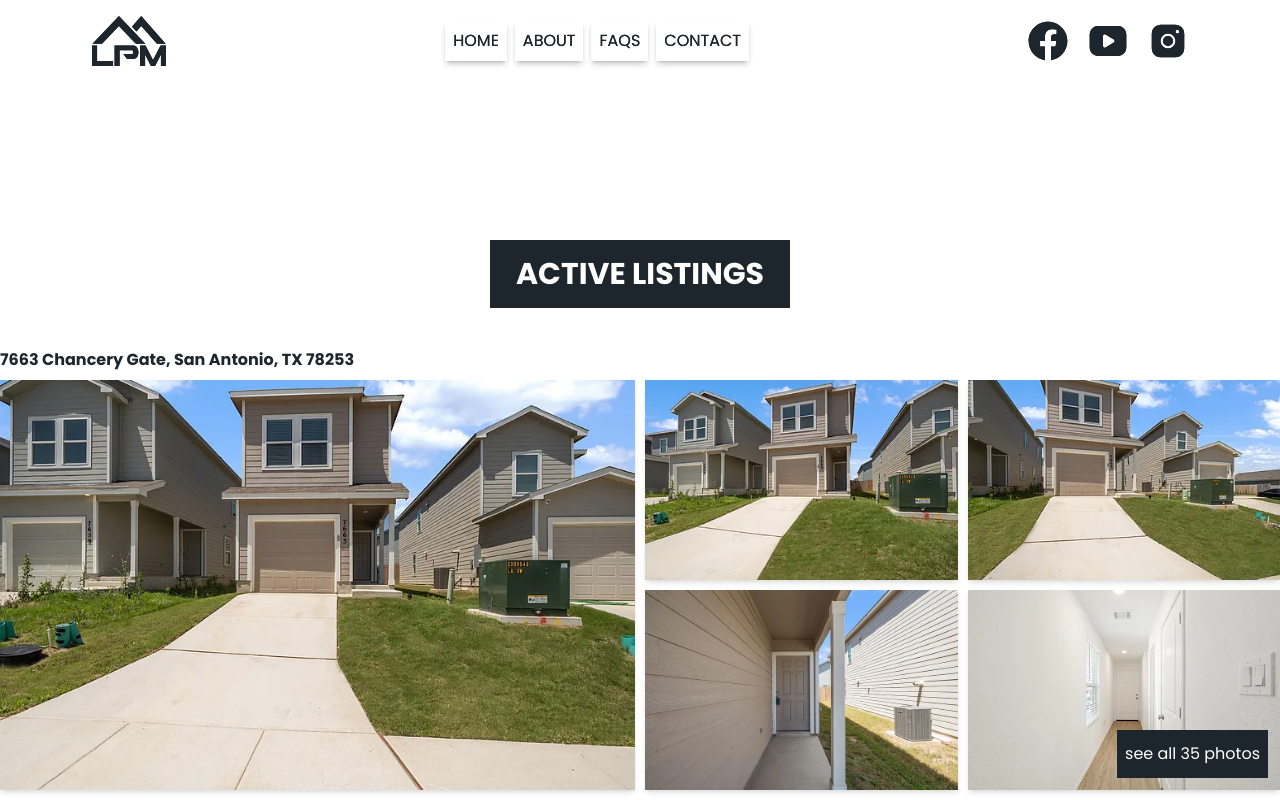
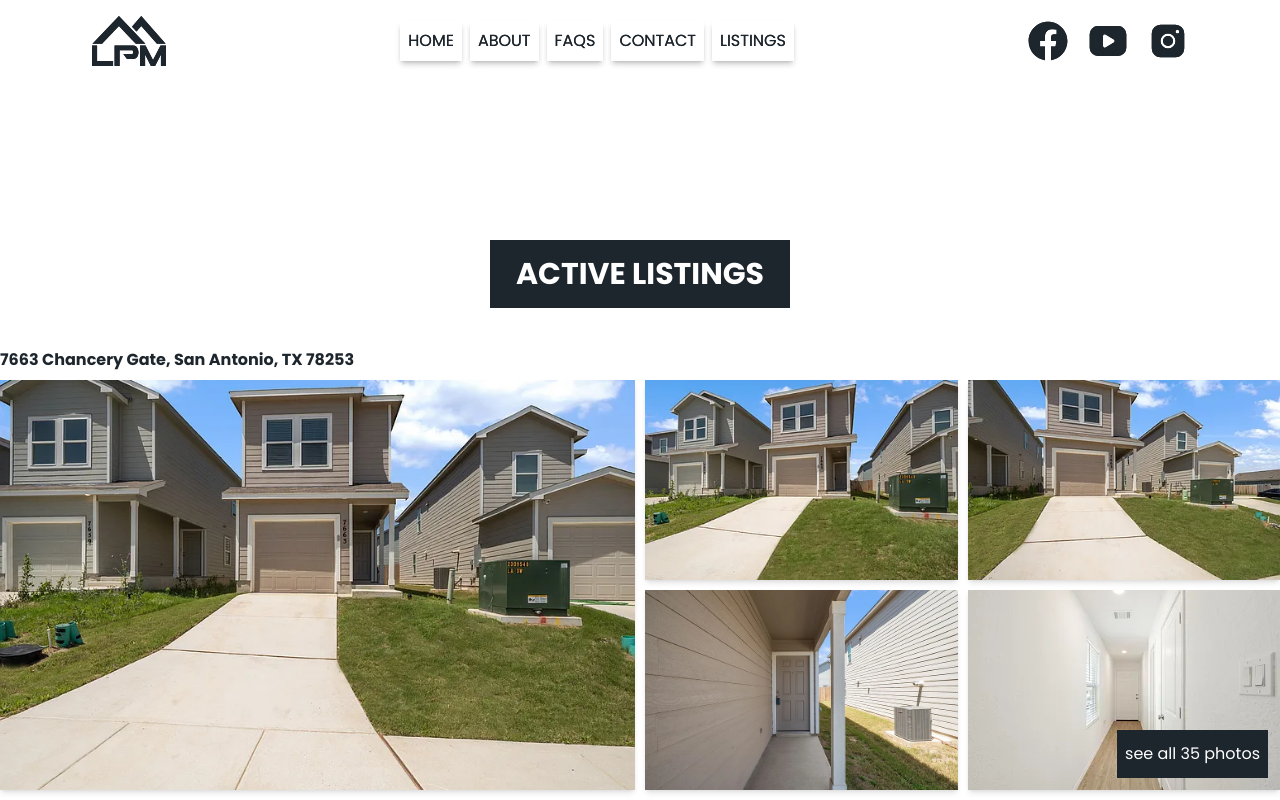
Before and after one commit to webdevRafa/lpm-services, a React (Vite) app: page /viewlistingspage in a window 1280 px wide. Shown: the top 800 px of the page. Built offline with nearby package versions, Linux system fonts and the light colour scheme.

Commit message:
fixed navbar on mobile

```diff
--- a/src/Navbar.tsx
+++ b/src/Navbar.tsx
@@ -7,6 +7,7 @@ import { FaFacebook } from "react-icons/fa";
 import { TbBrandYoutubeFilled } from "react-icons/tb";
 import { PiInstagramLogoFill } from "react-icons/pi";
 import { IoMdClose } from "react-icons/io";
+import { useLocation } from "react-router-dom";
 
 
 export const Navbar: React.FC = () => {
@@ -19,7 +20,11 @@ export const Navbar: React.FC = () => {
     const offset = window.scrollY;
     setIsScrolled(offset > 500); // change 50 to however many pixels i want
   };
+  const location = useLocation();
 
+  useEffect(() => {
+    setMobileMenu(false); // close mobile menu whenever route changes
+  }, [location.pathname]);
   useEffect(() => {
     window.addEventListener("scroll", handleScroll);
     return () => {
@@ -34,6 +39,7 @@ export const Navbar: React.FC = () => {
         <nav
           className={`flex justify-between items-center px-3 mx-5 md:mx-20 py-4 transition duration-500 ease-in-out`}
         >
+
           {isScrolled ? ( <img src={whiteLogo} className="max-h-[50px]" alt="" />) : (<img src={darkLogo} className="max-h-[50px]" alt="" />)}
 
           {/* desktop menu */}
@@ -72,6 +78,15 @@ export const Navbar: React.FC = () => {
             CONTACT
             </li>
             </Link>
+            <Link to="/viewlistingspage">
+            <li
+              className={`hover:scale-110 transition duration-300  cursor-pointer p-2  ${
+                  isScrolled ? "text-white shadow-none hoverbgteal delay-500" : 'hoverbgpink shadow-md delay-0'
+              }`}
+            >
+            LISTINGS
+            </li>
+            </Link>
           </ul>
           <div className="flex gap-5">
           <FaFacebook className={`cursor-pointer size-8 md:size-10 facebook transition ease-in-out duration-300  ${isScrolled ? 'text-white delay-100 md:delay-500' : 'text-spurs-charcoal delay-0'}`}/>
@@ -102,7 +117,7 @@ export const Navbar: React.FC = () => {
 
 
   {mobileMenu && (
-    <div className={`w-full py-4  fixed top-[82px] z-50 flex items-center justify-center ${isScrolled ? 'bg-spurs-charcoal text-white' : 'tint'}`}>
+    <div className={`w-full py-4  fixed top-[82px] z-50 flex items-center justify-center ${isScrolled ? 'bg-spurs-charcoal text-white' : 'bg-white'}`}>
 
 
 
@@ -112,6 +127,7 @@ export const Navbar: React.FC = () => {
         <Link to="/about"><li className="cursor-pointer slideDown opacity-0 my-2">ABOUT</li></Link>
        <Link to="/services"> <li className="cursor-pointer slideDown opacity-0 my-2">FAQS</li></Link>
        <Link to="/contact"> <li className="cursor-pointer slideDown opacity-0 my-2">CONTACT</li></Link>
+       <Link to="/viewlistingspage"> <li className="cursor-pointer slideDown opacity-0 my-2">LISTINGS</li></Link>
       </ul>
     </nav>
 
--- a/src/components/Listings.tsx
+++ b/src/components/Listings.tsx
@@ -220,6 +220,7 @@ const listings = [
 
 
 export const Listings: React.FC = () => {
+
     const imageRefs = useRef<(HTMLDivElement | null)[]>([]);
 const [visibleStates, setVisibleStates] = useState<boolean[]>([]);
    useEffect(() => {
@@ -267,7 +268,7 @@ const [visibleStates, setVisibleStates] = useState<boolean[]>([]);
       ref={(el) => {
         imageRefs.current[globalIndex] = el;
       }}
-      className={`transition duration-500 ease-out transform delay-${i + 200} ${
+      className={`transition duration-500 ease-out transform delay-${i + 100} ${
         visibleStates[globalIndex] ? 'opacity-100 translate-y-0' : 'opacity-0 translate-y-10'
       } ${i === 0 ? 'item item-main shadow-md' : 'item shadow-md'}`}
     >
```
